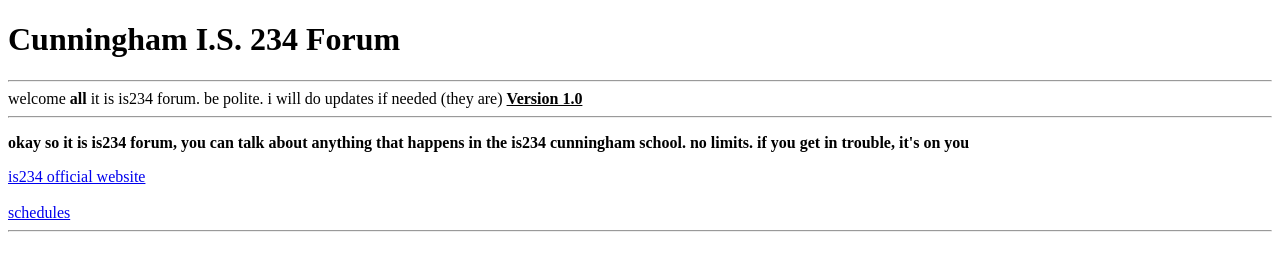
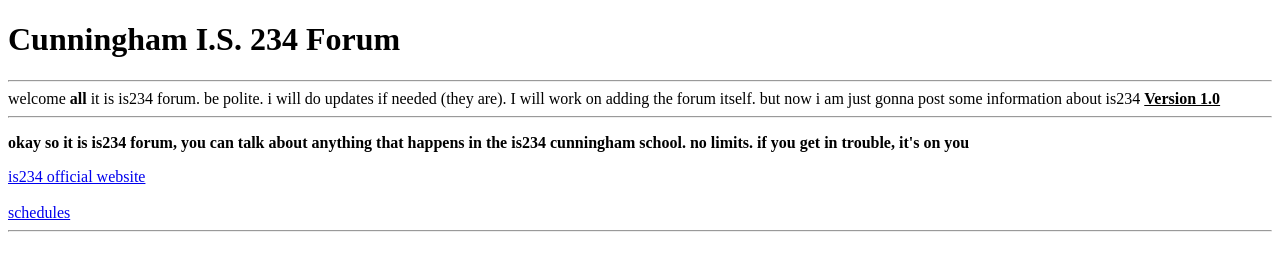
Before and after one commit to is234forum/is234forum, a plain HTML site: page index.html in a window 1280 px wide. Shown: the top 255 px of the page. Drawn offline with Linux system fonts and the light colour scheme.

Commit message:
Update index.html

```diff
--- a/index.html
+++ b/index.html
@@ -8,7 +8,7 @@
     <body>
         <h1>Cunningham I.S. 234 Forum</h1>
         <hr>
-       welcome <b>all</b> it is is234 forum. be polite. i will do updates if needed (they are) <u><b>Version 1.0</b></u>
+       welcome <b>all</b> it is is234 forum. be polite. i will do updates if needed (they are). I will work on adding the forum itself. but now i am just gonna post some information about is234 <u><b>Version 1.0</b></u>
        <hr>
        <p>
         <b>okay so it is is234 forum, you can talk about anything that happens in the is234 cunningham school. no limits. if you get in trouble, it's on you</b>
```
